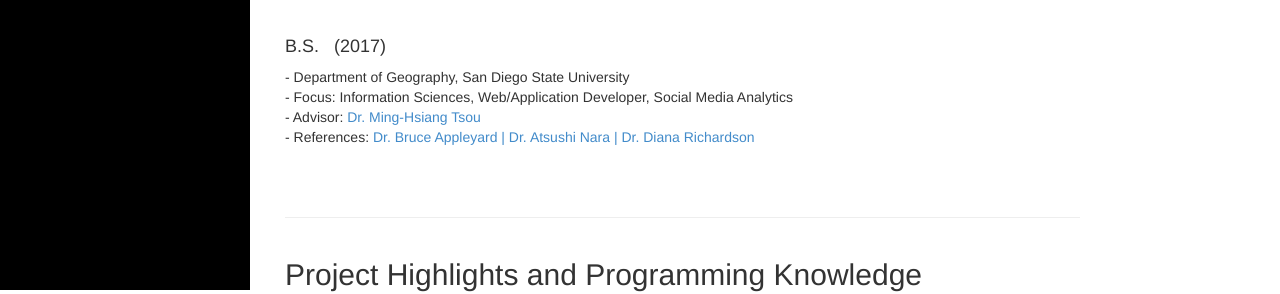
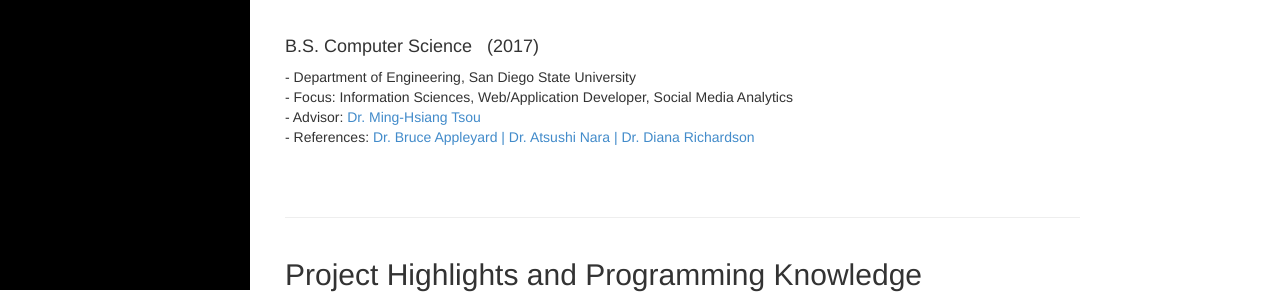
Before and after one commit to ArdyBeheshti/-, a website: page main.html in a window 1280 px wide. Shown: the part 510-804 px from the top of the page. Drawn offline with nearby package versions, Linux system fonts and the light colour scheme.

Commit message:
Update main.html

```diff
--- a/main.html
+++ b/main.html
@@ -86,8 +86,8 @@
                     <div id="education" class="col-lg-10">
                         <h2>Education</h2>
                         <br>
-                        <h4>B.S. &nbsp; (2017) </h4>
-											<p>-  Department of Geography, San Diego State University <br/>
+                        <h4>B.S. Computer Science &nbsp; (2017) </h4>
+											<p>-  Department of Engineering, San Diego State University <br/>
 											      - Focus: Information Sciences, Web/Application Developer, Social Media Analytics<br/>
 											      - Advisor: <a href="http://map.sdsu.edu/tsou/" target="_blank">Dr. Ming-Hsiang Tsou</a><br/>
                                                   - References: <a href="http://www.bruceappleyard.com/" target="_blank">Dr. Bruce Appleyard</a>
```
